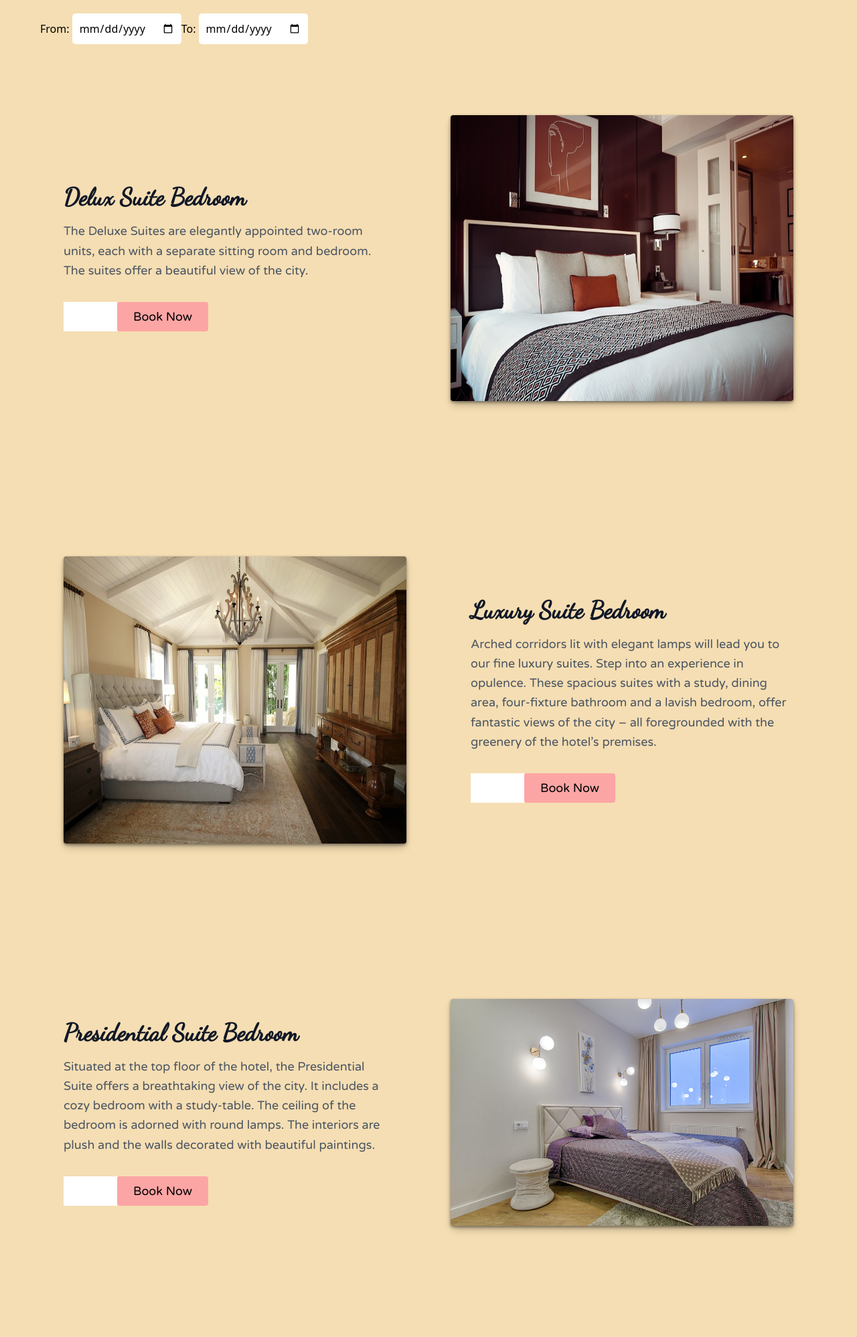
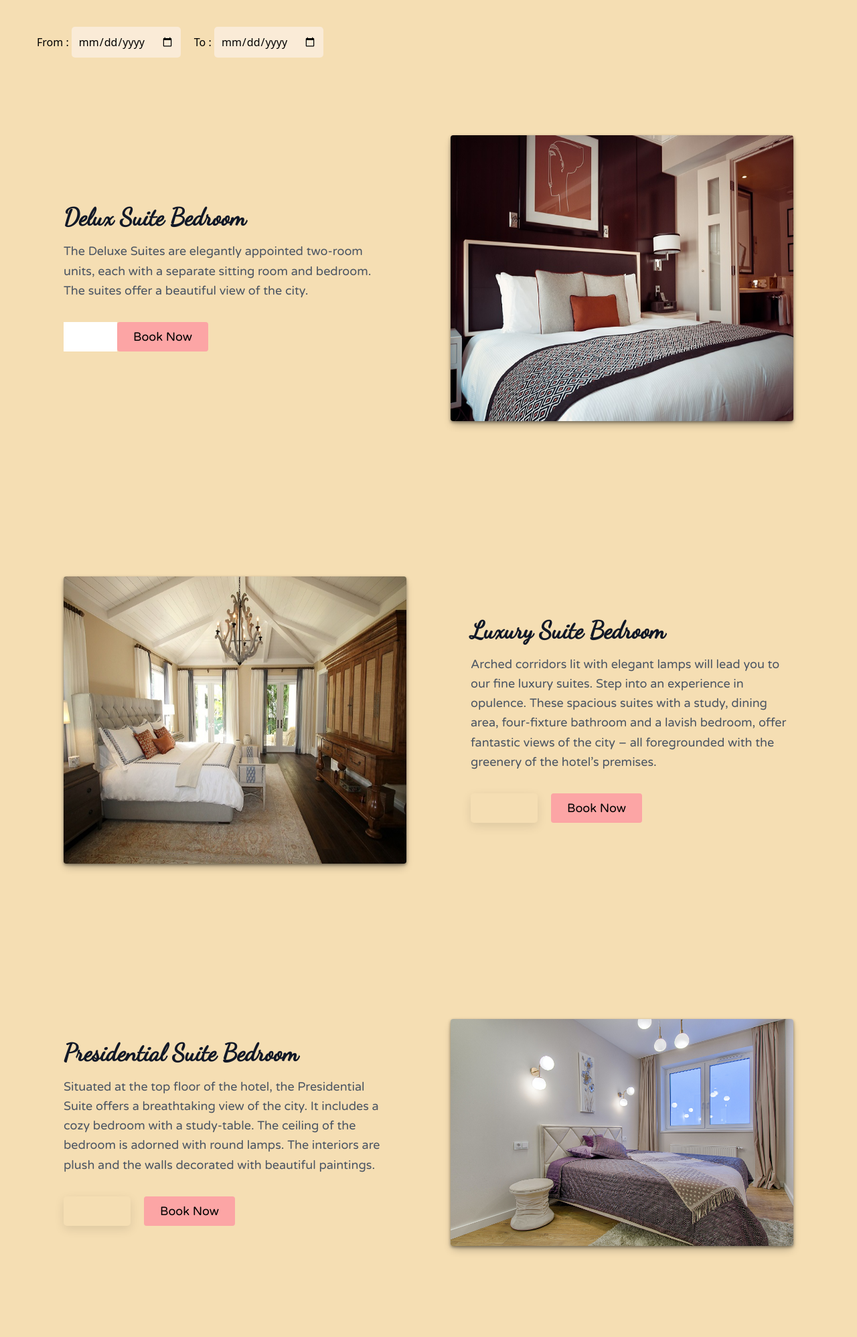
Before and after one commit to uditjain-noob/OOP_Project-1, a Django app: template HotelManagement/templates/HotelManagement/room.html in a window 1280 px wide. Shown: the part 84-2081 px from the top of the page at 67% size. Before the commit the page ends 1925 px from the top, so only its background shows below. Run offline with Django 3.2, Linux system fonts and the light colour scheme; the template is opened without the code that fills it, so the values that code supplies are empty; some libraries are stand-ins or nearby versions; some web fonts are replaced.

Commit message:
sacjasvcugac

```diff
--- a/HotelManagement/static/HotelManagement/style_Room.css
+++ b/HotelManagement/static/HotelManagement/style_Room.css
@@ -44,13 +44,22 @@ body {
 }
 
 .dateRange {
-    margin: 10px 5px;
     display: flex;
+}
+
+.dateRange .from,
+.dateRange .to {
+    margin: 20px 10px;
+}
+
+.dateRange .from {
+    margin-left: 0px;
 }
 
 .dateRange input {
     padding: 10px;
     align-items: center;
+    background-color: antiquewhite;
 }
 
 #from_date {
@@ -60,3 +69,20 @@ body {
 #to_date {
     border-radius: 5px;
 }
+
+#deluxe_quant,
+#luxury_quant,
+#presidential_quant {
+    box-shadow: 0 5px 15px rgba(0,0,0,0.1);
+    background-color: wheat;
+    margin-right: 20px;
+    border-radius: 5px;
+    padding: 0px 10px 0px 10px;
+    transition: background-color 0.5s ease-in-out;
+}
+
+/* #deluxe_quant,
+#luxury_quant,
+#presidential_quant:hover {
+    background-color: wheat;
+} */
--- a/HotelManagement/templates/HotelManagement/room.html
+++ b/HotelManagement/templates/HotelManagement/room.html
@@ -23,7 +23,7 @@
         <link href="https://fonts.googleapis.com/css2?family=Comforter+Brush&family=Dancing+Script&family=Varela+Round&display=swap" rel="stylesheet">
     </head>
     <body>
-      <form>
+
         <header class="text-gray-600 body-font" style="margin-bottom: 20px;">
             <div class="container mx-auto flex flex-wrap p-5 flex-col md:flex-row items-center">
               <a class="flex title-font font-medium items-center text-gray-900 mb-4 md:mb-0">
@@ -43,8 +43,8 @@
             </div>
           </header>
           <div class="dateRange">
-            <h3>From: <input type="date" id="from_date"></h3>
-            <h3>To: <input type="date" id="to_date"></h3>
+            <div class="from"><h3>From : <input type="date" id="from_date"></h3></div>
+            <div class="to"><h3>To : <input type="date" id="to_date"></h3></div>
           </div>
           <section class="text-gray-600 body-font" id="roomLayout" style="margin-bottom: 40px; padding: 0px 20px 0px 20px;">
             <div class="container mx-auto flex px-5 py-24 md:flex-row flex-col items-center">
@@ -102,7 +102,6 @@
               </div>
             </div>
           </section>
-          </form>
           <script src="https://cdnjs.cloudflare.com/ajax/libs/popper.js/1.14.7/umd/popper.min.js" integrity="sha384-UO2eT0CpHqdSJQ6hJty5KVphtPhzWj9WO1clHTMGa3JDZwrnQq4sF86dIHNDz0W1" crossorigin="anonymous"></script>
           <script src="https://stackpath.bootstrapcdn.com/bootstrap/4.3.1/js/bootstrap.min.js" integrity="sha384-JjSmVgyd0p3pXB1rRibZUAYoIIy6OrQ6VrjIEaFf/nJGzIxFDsf4x0xIM+B07jRM" crossorigin="anonymous"></script>
           <script src="https://code.jquery.com/jquery-3.1.1.min.js"></script>
```
